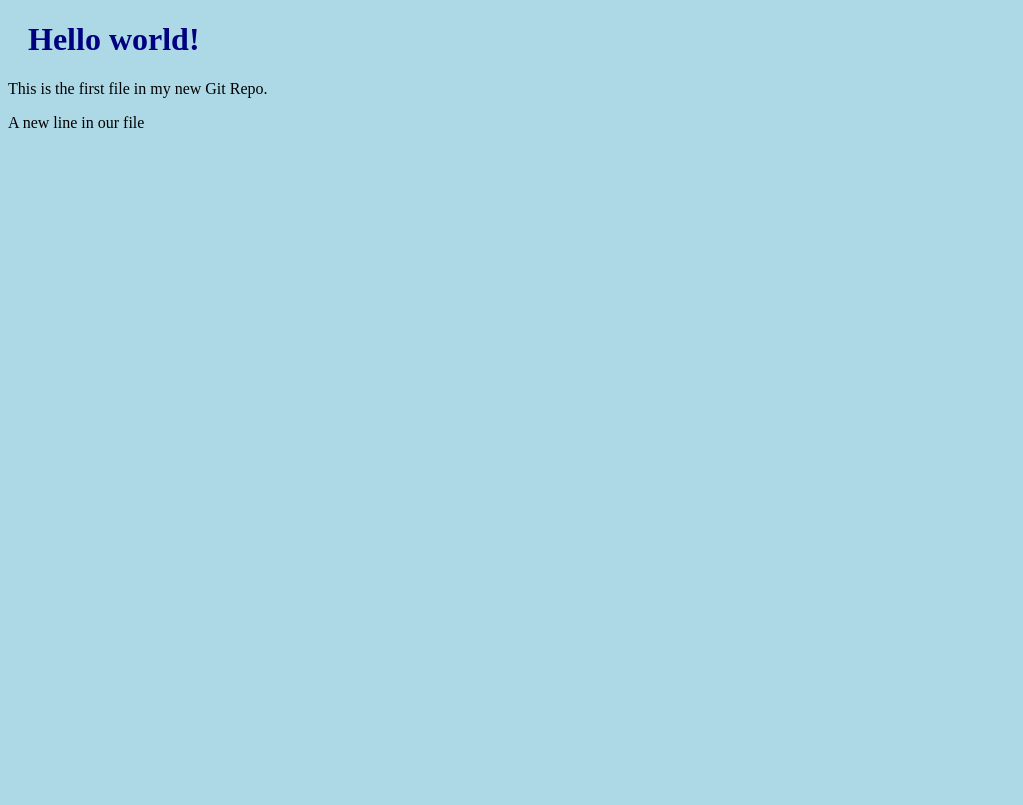
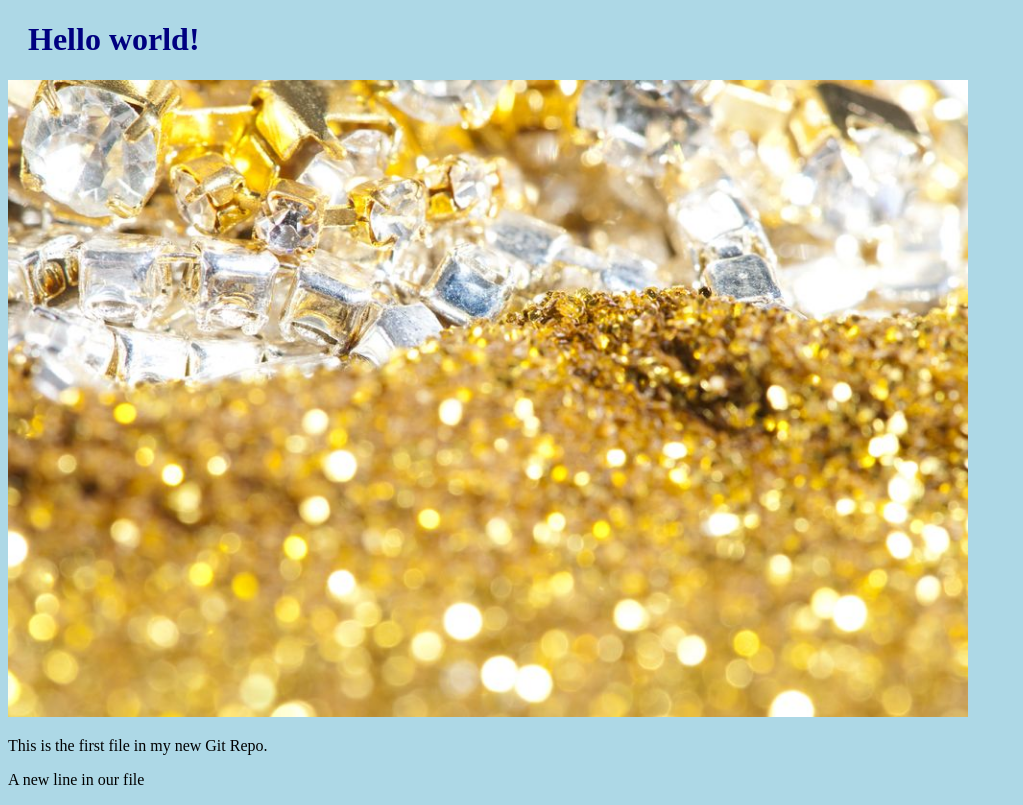
Before and after one commit to GershonAdams/gitproject, a plain HTML site: page index.html in a window 1280 px wide. Shown: the whole page, without its empty margins (0-1023 px from the left). Drawn offline with Linux system fonts and the light colour scheme.

Commit message:
Added image to Hello World

```diff
--- a/index.html
+++ b/index.html
@@ -8,6 +8,13 @@
 	<body>
 
 	<h1>Hello world!</h1>
+	<div>
+		<img
+			src="img_hello_world.jpg"
+			alt="Hello World From Space"
+			style="width: 100%; max-width: 960px"
+		>
+	</div>
 	<p>This is the first file in my new Git Repo.</p>
 	<p>A new line in our file</p>
 
```
Also changed, not shown: img_hello_world.jpg (added).
